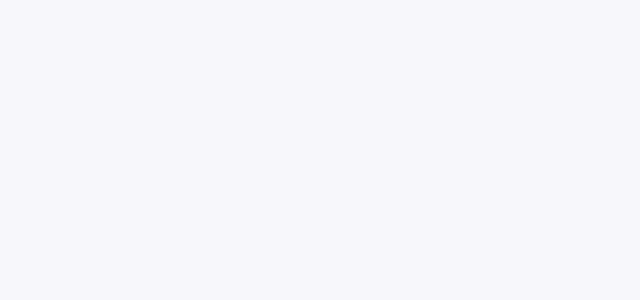
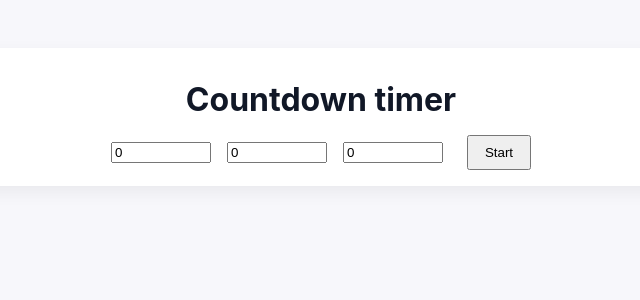
Before and after one commit to evgenyvinnik/ReactPractice, a React (Vite) app: page /#/timer in a window 1280 px wide. Before the commit this address had no page. Shown: the top 300 px of the page, without its empty margins (319-959 px from the left). Built offline with nearby package versions, Linux system fonts and the light colour scheme.

Commit message:
working on countdown timer

```diff
--- a/src/App.jsx
+++ b/src/App.jsx
@@ -4,6 +4,7 @@ import Home from "./pages/Home";
 import MemoryGame from "./pages/memory_game/MemoryGame";
 import UndoableCounter from "./pages/undoable_counter/UndoableCounter";
 import Faq from "./pages/faq/Faq";
+import Timer from "./pages/timer/Timer";
 
 export default function App() {
   return (
@@ -12,6 +13,7 @@ export default function App() {
       <Route path="/memory_game" element={<MemoryGame />} />
       <Route path="/undoable_counter" element={<UndoableCounter />} />
       <Route path="/faq" element={<Faq />} />
+      <Route path="/timer" element={<Timer />} />
     </Routes>
   );
 }
--- a/src/pages/Home.jsx
+++ b/src/pages/Home.jsx
@@ -14,6 +14,9 @@ export default function Home() {
         <li>
           <Link to="/faq">Frequenty Asked Questions</Link>
         </li>
+        <li>
+          <Link to="/timer">Countdown timer</Link>
+        </li>
       </ul>
     </main>
   );
--- /dev/null
+++ b/src/pages/timer/Timer.jsx
@@ -0,0 +1,106 @@
+import React, { useState, useEffect } from "react";
+
+import "./styles.css";
+
+const SECOND = 1000;
+
+export default function Timer() {
+  const [running, setRunning] = useState(false);
+  const [hour, setHour] = useState(0);
+  const [minute, setMinute] = useState(0);
+  const [second, setSecond] = useState(0);
+  const [total, setTotal] = useState(0);
+  const [id, setId] = useState(null);
+
+  const [reset, setReset] = useState({ hour: 0, minute: 0, second: 0 });
+
+  const calculateTotal = (hour, minute, second) =>
+    Number(hour * 3600) + Number(minute * 60) + Number(second);
+
+  useEffect(() => {
+    if (running) {
+      setId(
+        setInterval(() => {
+          setTotal((prev) => prev - 1);
+        }, SECOND)
+      );
+    } else {
+      clearInterval(id);
+      setId(null);
+    }
+  }, [running]);
+
+  useEffect(() => {
+    if (running && total === 0) {
+      clearInterval(id);
+      setId(null);
+      setRunning(false);
+      alert("Timer is done!");
+    }
+  }, [total, running]);
+
+  const onClickStart = () => {
+    const counts = calculateTotal(hour, minute, second);
+    console.log("calculateTotal", counts);
+    setTotal(counts);
+    setRunning(true);
+    setReset({
+      hour,
+      minute,
+      second,
+    });
+  };
+
+  const onClickPause = () => {
+    setRunning(false);
+  };
+  const onClickReset = () => {
+    setHour(reset.hour);
+    setMinute(reset.minute);
+    setSecond(reset.second);
+
+    setTotal(calculateTotal(reset.hour, reset.minute, reset.second))
+  };
+
+  return (
+    <main className="container">
+      <h1 className="header">Countdown timer</h1>
+      <div className="wrapper">
+        {running ? (
+          <div className="running">
+            {total}
+            {/* {hour} : {minute} : {second} */}
+          </div>
+        ) : (
+          <div className="inputs">
+            <input
+              className="timeInput"
+              value={hour}
+              onChange={(e) => setHour(e.target.value)}
+            />
+            <input
+              className="timeInput"
+              value={minute}
+              onChange={(e) => setMinute(e.target.value)}
+            />
+            <input
+              className="timeInput"
+              value={second}
+              onChange={(e) => setSecond(e.target.value)}
+            />
+          </div>
+        )}
+        <div className="buttons">
+          {running ? (
+            <>
+              <button onClick={onClickPause}>Pause</button>
+              <button onClick={onClickReset}>Reset</button>
+            </>
+          ) : (
+            <button onClick={onClickStart}>Start</button>
+          )}
+        </div>
+      </div>
+    </main>
+  );
+}
--- /dev/null
+++ b/src/pages/timer/styles.css
@@ -0,0 +1,39 @@
+.container {
+  max-width: 900px;
+  margin: 48px auto;
+  padding: 16px;
+  background: var(--card);
+  border-radius: 8px;
+  display: flex;
+  flex-direction: column;
+  align-items: center;
+}
+
+.wrapper {
+  display: flex;
+  flex-direction: row;
+  align-items: center;
+  justify-content: baseline;
+  gap: 24px;
+}
+
+.header {
+  margin: 16px 0;
+}
+
+.inputs {
+  display: flex;
+  flex-direction: row;
+  gap: 16px;
+}
+
+
+.timeInput {
+  width: 100px;
+}
+
+.buttons {
+  display: flex;
+  flex-direction: row;
+  gap: 16px
+}
```
